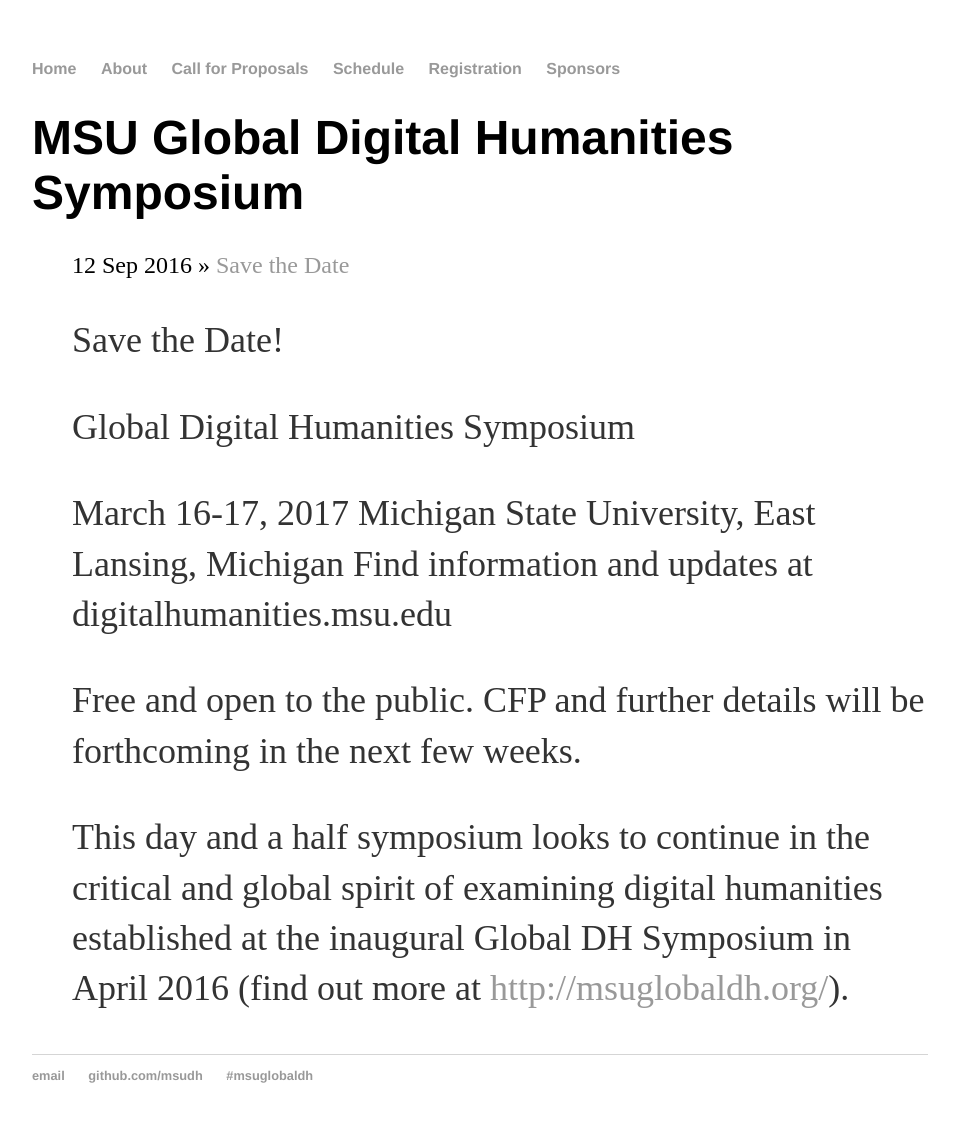
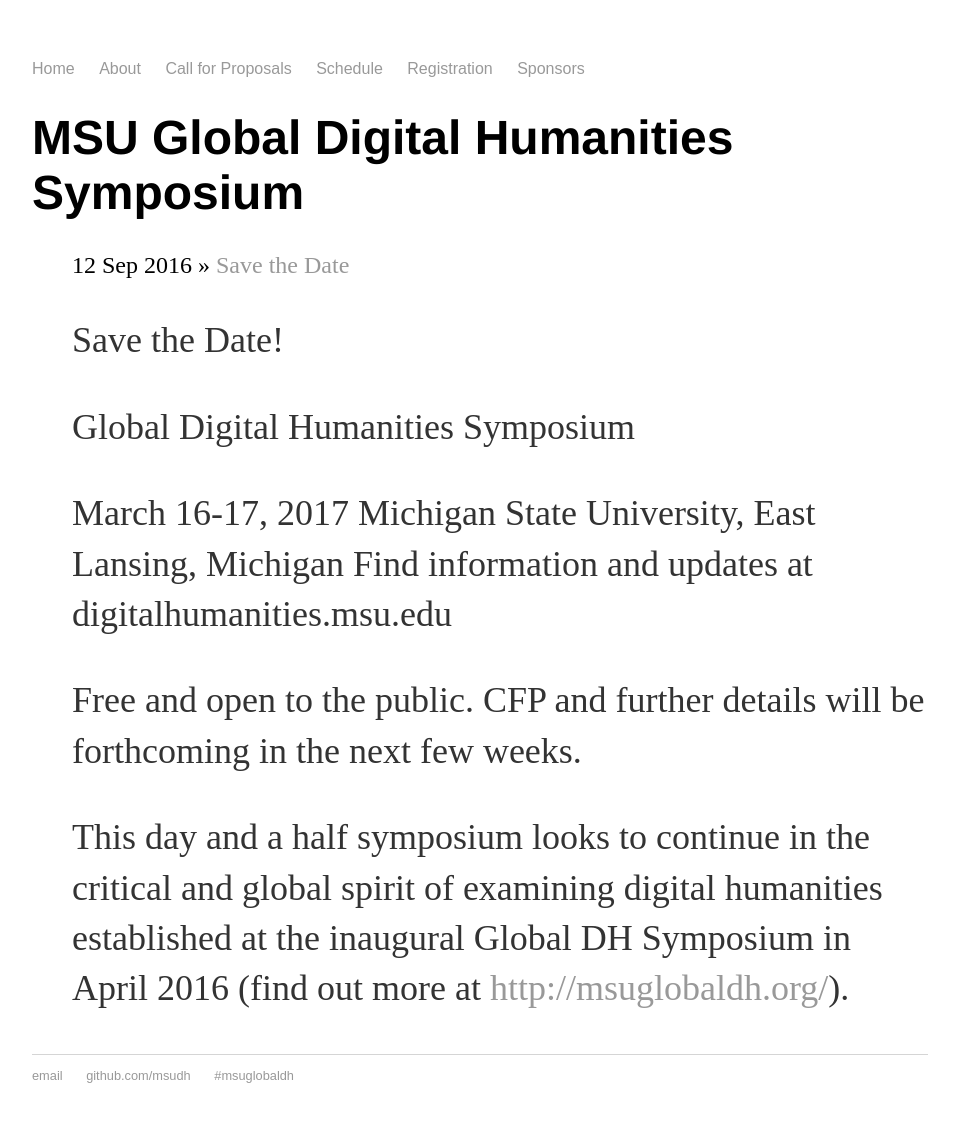
Before and after one commit to msudh/globaldh2017.github.io, a Jekyll site: the page built from index.html, in a window 1280 px wide. Shown: the whole page, without its empty margins (160-1115 px from the left). Built offline with Jekyll 4.4.1, drawn with Linux system fonts in a browser that asks for light colours.

Commit message:
Update main.css

```diff
--- a/css/main.css
+++ b/css/main.css
@@ -3,10 +3,9 @@
     width: 70%;
 }
 nav ul, footer ul {
-    font-family:'Helvetica', 'Arial', 'Sans-Serif';
+    font-family:'Montserrat', 'Arial', 'Sans-Serif';
     padding: 0px;
     list-style: none;
-    font-weight: bold;
 }
 nav ul li, footer ul li {
     display: inline;
```
